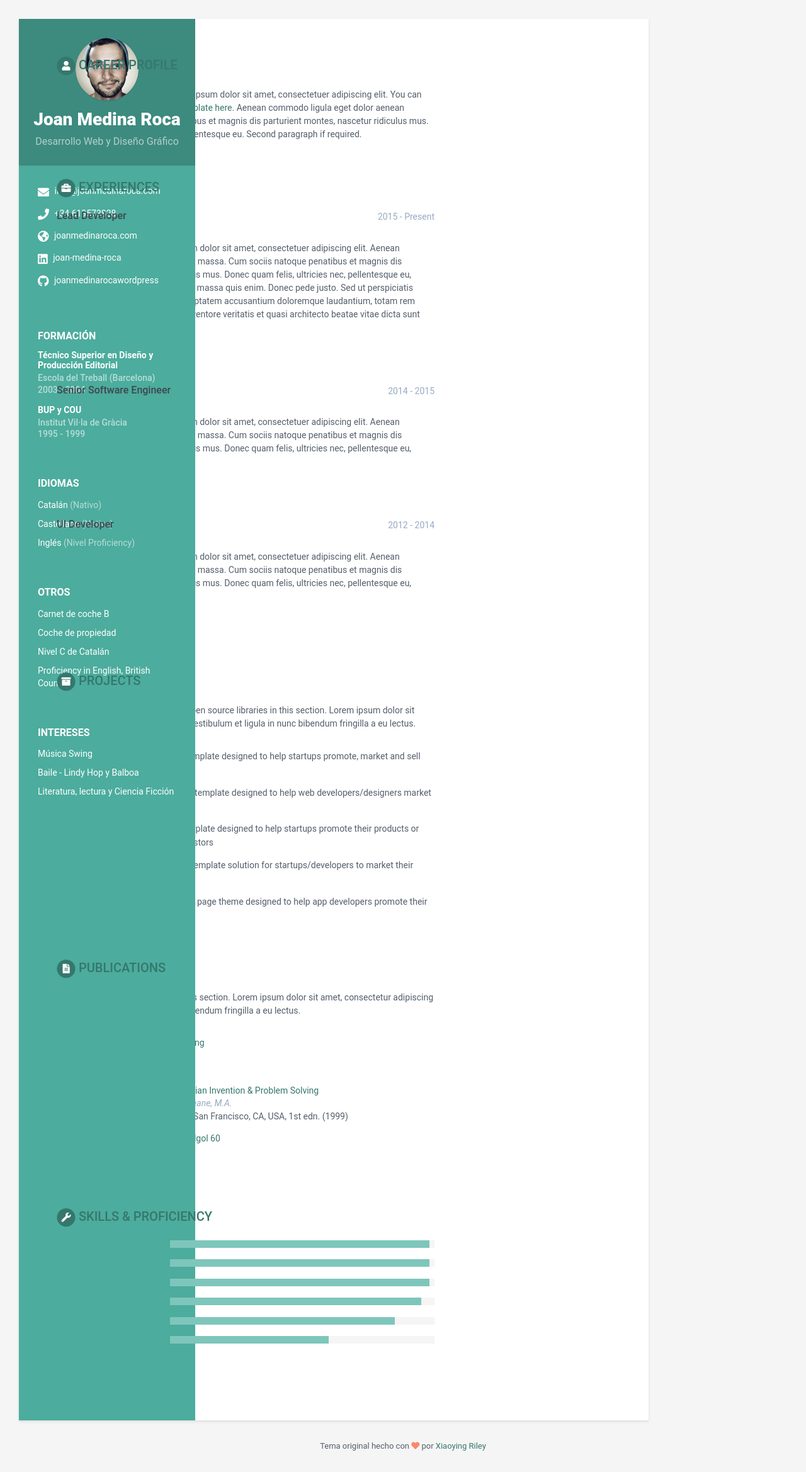
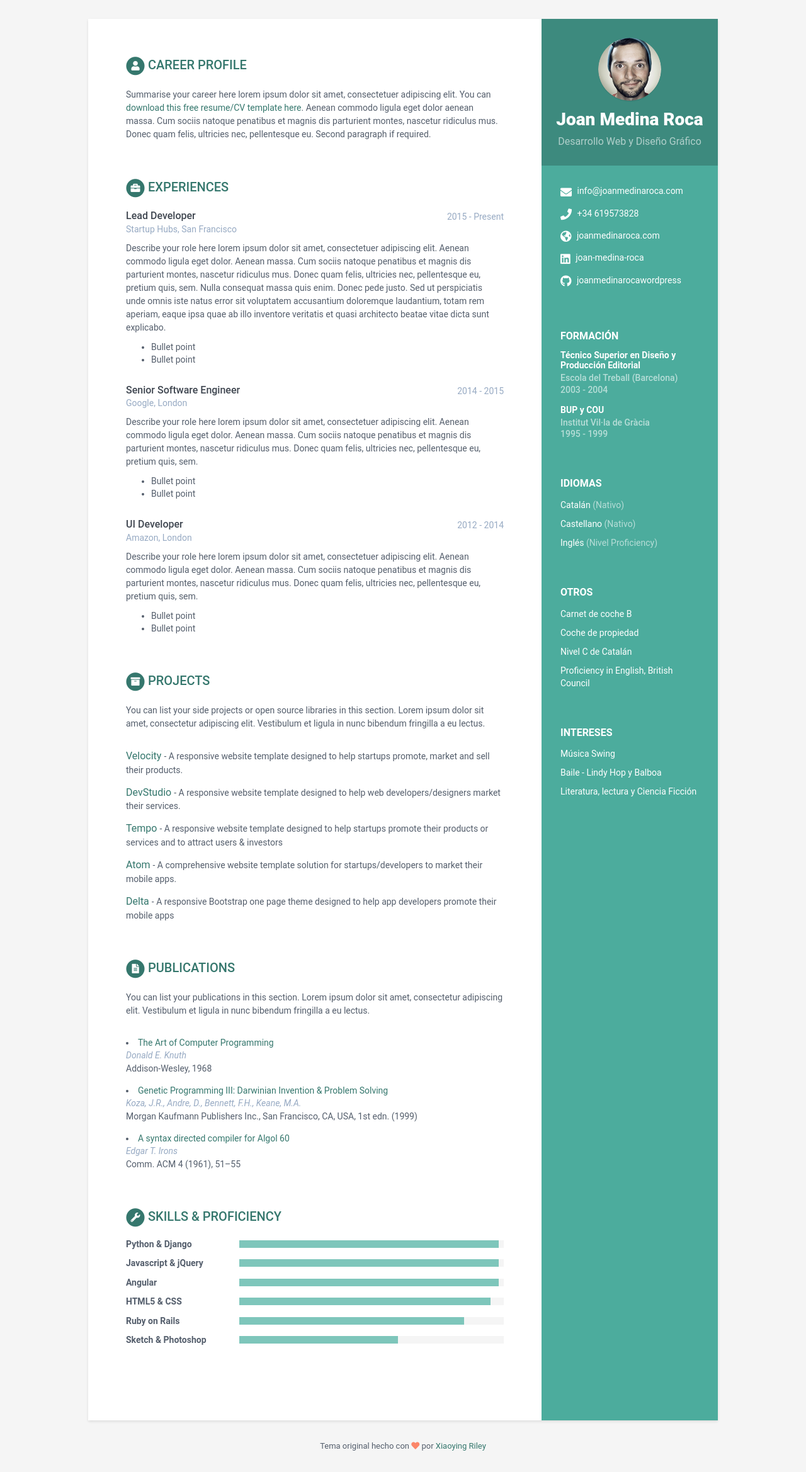
Before and after one commit to joan-medina-roca/cv.joanmedinaroca.com, a Jekyll site: the page built from index.html, in a window 1280 px wide. Shown: the whole page at 63% size. Built offline with Jekyll 4.4.1, drawn with Linux system fonts in a browser that asks for light colours.

Commit message:
volovemos la sidebar a la derecha, como estaba al principio

```diff
--- a/_sass/_base.scss
+++ b/_sass/_base.scss
@@ -36,7 +36,7 @@ p {
 .wrapper {
   background: $theme-color;
   max-width: 1000px;
-  margin: 280 auto;
+  margin: 0 auto;
   position: relative;
   @include box-shadow(0px 2px 4px rgba(0, 0, 0, 0.1));
 }
@@ -44,7 +44,7 @@ p {
 .sidebar-wrapper {
   background: $theme-color;
   position: absolute;
-  left: 0;
+  right: 0;
   width: 280px;
   height: 100%;
   min-height: 800px;
```
